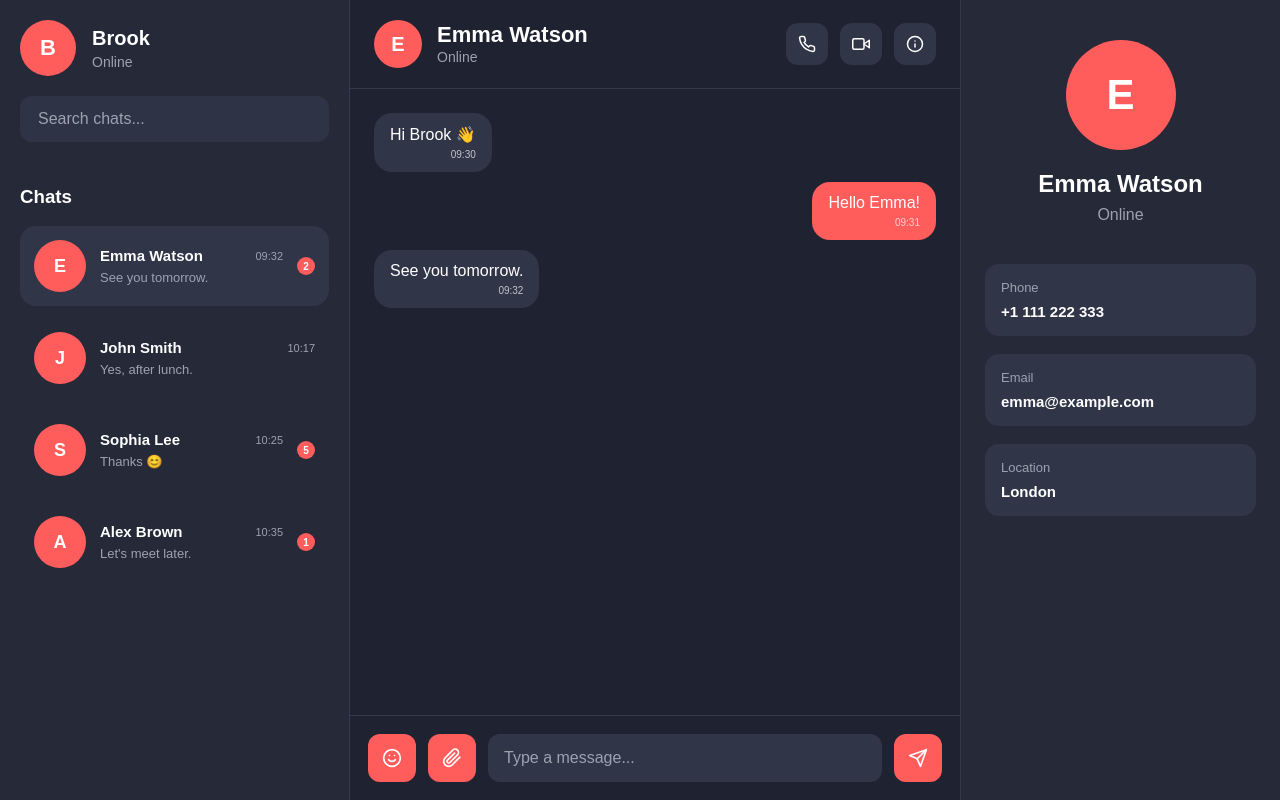
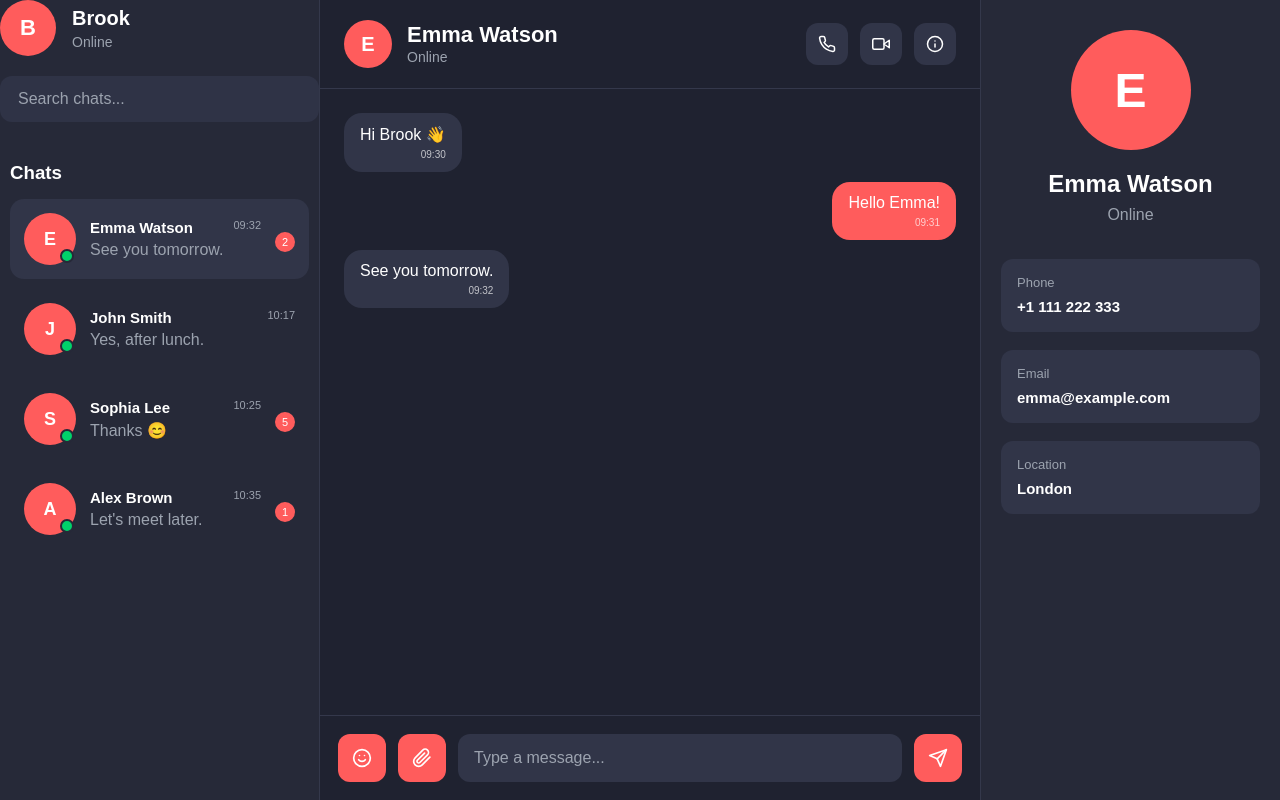
Before and after one commit to birukasmerom191919-ship-it/Chat_Application, a React (Create React App) app in the folder chat_application/: page / in a window 1280 px wide. Built offline with nearby package versions, Linux system fonts and the light colour scheme.

Commit message:
commited

```diff
--- a/chat_application/src/App.css
+++ b/chat_application/src/App.css
@@ -4,22 +4,50 @@
   box-sizing: border-box;
 }
 
-body {
-  background: #1f2230;
-  color: white;
-  font-family: Arial, Helvetica, sans-serif;
+html,
+body,
+#root {
+  width: 100%;
+  height: 100%;
 }
 
-#root {
-  height: 100vh;
+body {
+  font-family: Arial, Helvetica, sans-serif;
+  background: #1f2230;
+  color: #fff;
+  overflow: hidden;
 }
 
 .app {
-  display: grid;
-
-  grid-template-columns: 350px 1fr 320px;
-
+  width: 100%;
   height: 100vh;
 
-  overflow: hidden;
+  display: grid;
+  grid-template-columns: 320px 1fr 300px;
 }
+
+/* ========================= */
+/* Tablet */
+/* ========================= */
+
+@media (max-width: 1100px) {
+  .app {
+    grid-template-columns: 280px 1fr;
+  }
+
+  .app aside:last-child {
+    display: none;
+  }
+}
+
+/* ========================= */
+/* Mobile */
+/* ========================= */
+
+@media (max-width: 768px) {
+  .app {
+    display: flex;
+    flex-direction: column;
+    height: 100vh;
+  }
+}
--- a/chat_application/src/components/chat/ChatArea.module.css
+++ b/chat_application/src/components/chat/ChatArea.module.css
@@ -92,17 +92,15 @@
 
 .messages {
   flex: 1;
-
   overflow-y: auto;
-
   padding: 24px;
 
-  display: flex;
-  flex-direction: column;
-
-  gap: 16px;
+  scrollbar-width: none;
 }
 
+.messages::-webkit-scrollbar {
+  width: 0;
+}
 .sent,
 .received {
   display: inline-flex;
--- a/chat_application/src/components/chat/ChatCard.module.css
+++ b/chat_application/src/components/chat/ChatCard.module.css
@@ -1,12 +1,14 @@
 .card {
   display: flex;
   align-items: center;
+
   gap: 14px;
 
   padding: 14px;
-  margin-top: 12px;
+  margin-bottom: 10px;
 
-  border-radius: 16px;
+  border-radius: 14px;
+
   cursor: pointer;
 
   transition: 0.25s;
@@ -21,8 +23,6 @@
 }
 
 .avatar {
-  position: relative;
-
   width: 52px;
   height: 52px;
 
@@ -34,43 +34,59 @@
   justify-content: center;
   align-items: center;
 
-  color: white;
   font-weight: bold;
   font-size: 18px;
 
+  color: white;
+
   flex-shrink: 0;
+
+  position: relative;
 }
 
-.online {
-  position: absolute;
+/* online indicator */
 
-  right: 0;
-  bottom: 0;
+.avatar::after {
+  content: "";
 
-  width: 12px;
-  height: 12px;
+  width: 10px;
+  height: 10px;
+
+  background: #00d26a;
 
   border-radius: 50%;
 
-  background: #22c55e;
+  position: absolute;
 
-  border: 2px solid #282b3d;
+  right: 2px;
+  bottom: 2px;
+
+  border: 2px solid #262938;
 }
 
 .content {
   flex: 1;
-  overflow: hidden;
+  min-width: 0;
 }
 
 .header {
   display: flex;
   justify-content: space-between;
-  align-items: center;
+  align-items: flex-start;
 }
 
 .header h4 {
   font-size: 15px;
-  font-weight: 600;
+}
+
+.content p {
+  margin-top: 5px;
+
+  color: #9ca3af;
+
+  white-space: nowrap;
+  overflow: hidden;
+  text-overflow: ellipsis;
 }
 
 .time {
@@ -78,26 +94,17 @@
   color: #9ca3af;
 }
 
-.content p {
-  margin-top: 6px;
-  color: #9ca3af;
-  font-size: 13px;
-
-  white-space: nowrap;
-  overflow: hidden;
-  text-overflow: ellipsis;
-}
-
 .right {
   display: flex;
   flex-direction: column;
   align-items: flex-end;
-  gap: 6px;
 }
 
 .badge {
-  width: 18px;
-  height: 18px;
+  margin-top: 5px;
+
+  width: 20px;
+  height: 20px;
 
   border-radius: 50%;
 
@@ -107,7 +114,5 @@
   justify-content: center;
   align-items: center;
 
-  color: white;
-  font-size: 10px;
-  font-weight: bold;
+  font-size: 11px;
 }
--- a/chat_application/src/components/chat/ChatList.module.css
+++ b/chat_application/src/components/chat/ChatList.module.css
@@ -1,14 +1,16 @@
 .chatList {
-  margin-top: 24px;
+  flex: 1;
+
+  overflow-y: auto;
+
+  padding: 20px 10px;
 }
 
 .chatList h3 {
-  margin-bottom: 18px;
-  color: white;
+  margin-bottom: 15px;
 }
 
 .empty {
-  margin-top: 20px;
-  color: #9ca3af;
-  text-align: center;
+  color: #999;
+  margin-top: 30px;
 }
--- a/chat_application/src/components/profile/Profile.module.css
+++ b/chat_application/src/components/profile/Profile.module.css
@@ -1,17 +1,20 @@
 .profile {
+  height: 100vh;
+
   background: #262938;
+
   border-left: 1px solid #34384b;
 
   display: flex;
   flex-direction: column;
   align-items: center;
 
-  padding: 40px 24px;
+  padding: 30px 20px;
 }
 
 .avatar {
-  width: 110px;
-  height: 110px;
+  width: 120px;
+  height: 120px;
 
   border-radius: 50%;
 
@@ -21,43 +24,52 @@
   justify-content: center;
   align-items: center;
 
-  font-size: 42px;
+  font-size: 48px;
   font-weight: bold;
 
   margin-bottom: 20px;
 }
 
-.profile h2 {
-  margin-bottom: 8px;
-}
-
 .status {
   color: #9ca3af;
-  margin-bottom: 40px;
+  margin-top: 8px;
 }
 
 .info {
   width: 100%;
+
+  margin-top: 35px;
+
+  display: flex;
+  flex-direction: column;
+
+  gap: 18px;
 }
 
 .item {
   background: #313548;
-  border-radius: 14px;
+
+  border-radius: 12px;
 
   padding: 16px;
-  margin-bottom: 18px;
-
-  display: flex;
-  flex-direction: column;
-  gap: 8px;
 }
 
 .item span {
+  display: block;
+
   color: #9ca3af;
+
+  margin-bottom: 8px;
+
   font-size: 13px;
 }
 
 .item strong {
-  color: white;
   font-size: 15px;
 }
+
+@media (max-width: 1100px) {
+  .profile {
+    display: none;
+  }
+}
--- a/chat_application/src/components/sidebar/Sidebar.module.css
+++ b/chat_application/src/components/sidebar/Sidebar.module.css
@@ -1,14 +1,22 @@
 .sidebar {
   background: #262938;
-
   border-right: 1px solid #34384b;
-
-  padding: 20px;
 
   display: flex;
   flex-direction: column;
 
+  height: 100vh;
+
   overflow: hidden;
+}
+
+@media (max-width: 768px) {
+  .sidebar {
+    width: 100%;
+    height: 300px;
+    border-right: none;
+    border-bottom: 1px solid #34384b;
+  }
 }
 
 .menu {
```
